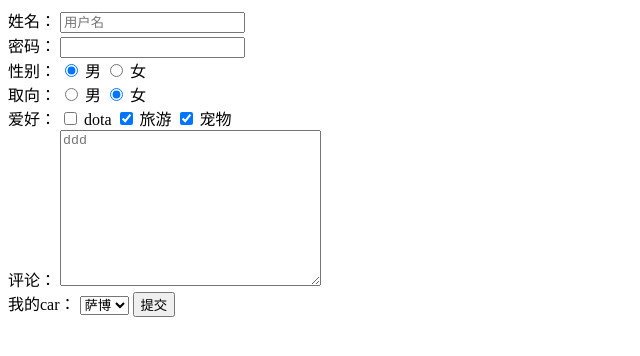
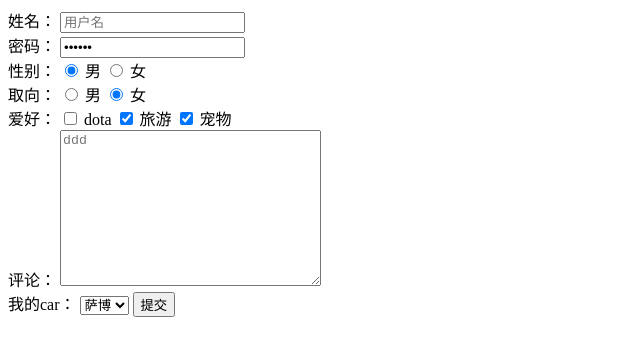
Before and after one commit to WYQ98521/blog, a plain HTML site: page task5.html in a window 1280 px wide. Shown: the full height of the page, 0-640 px from the left. Drawn offline with Linux system fonts and the light colour scheme.

Commit message:
Update task5.html

```diff
--- a/task5.html
+++ b/task5.html
@@ -13,7 +13,7 @@
 			</div>
 			<div class="password">
 				<label for="password">密码：</label>
-				<input type="password" name="password" id="password">
+				<input type="password" name="password" id="password" value="123456">
 			</div>
 			<div class="sex">
 				性别：
```
